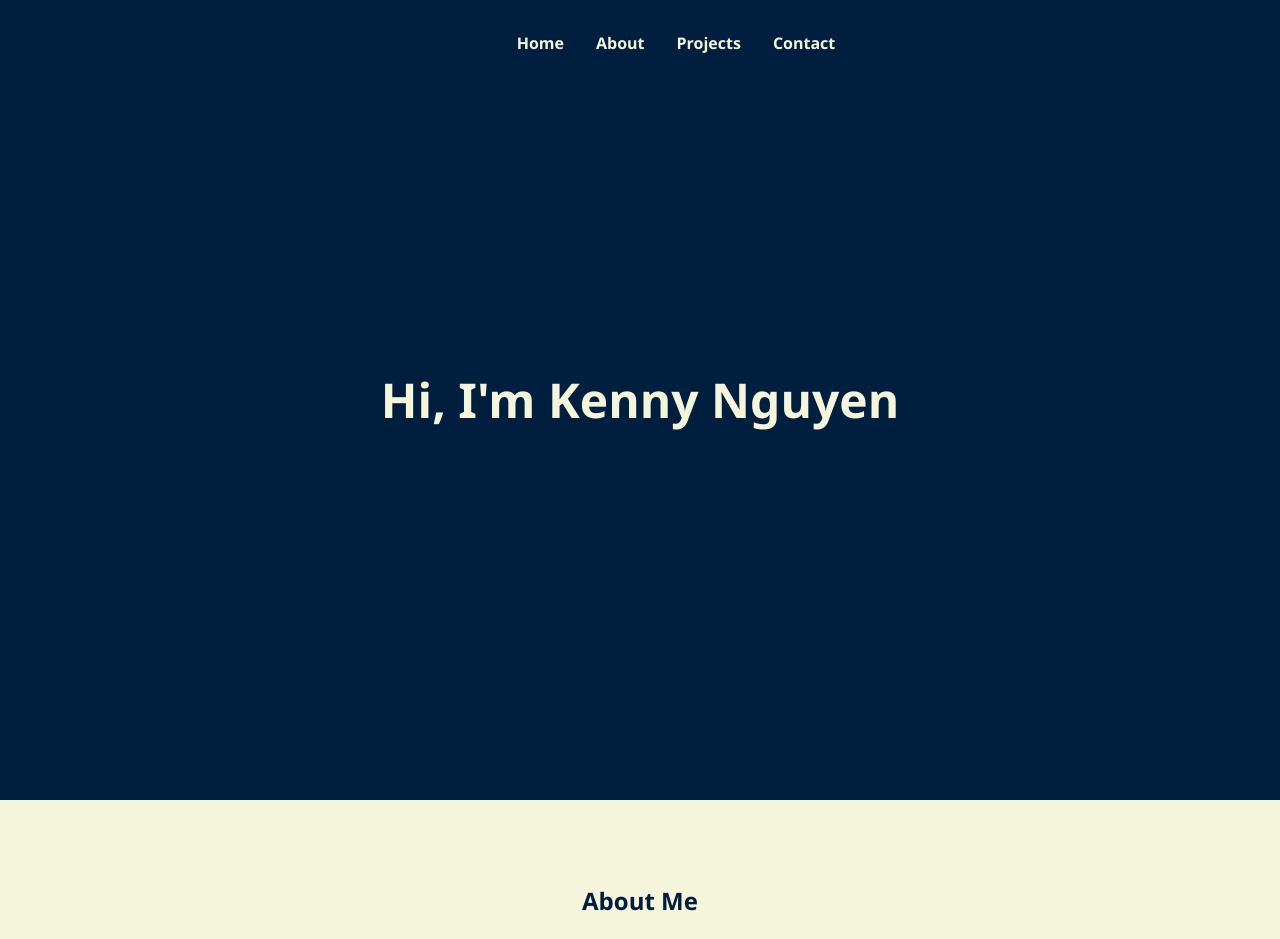
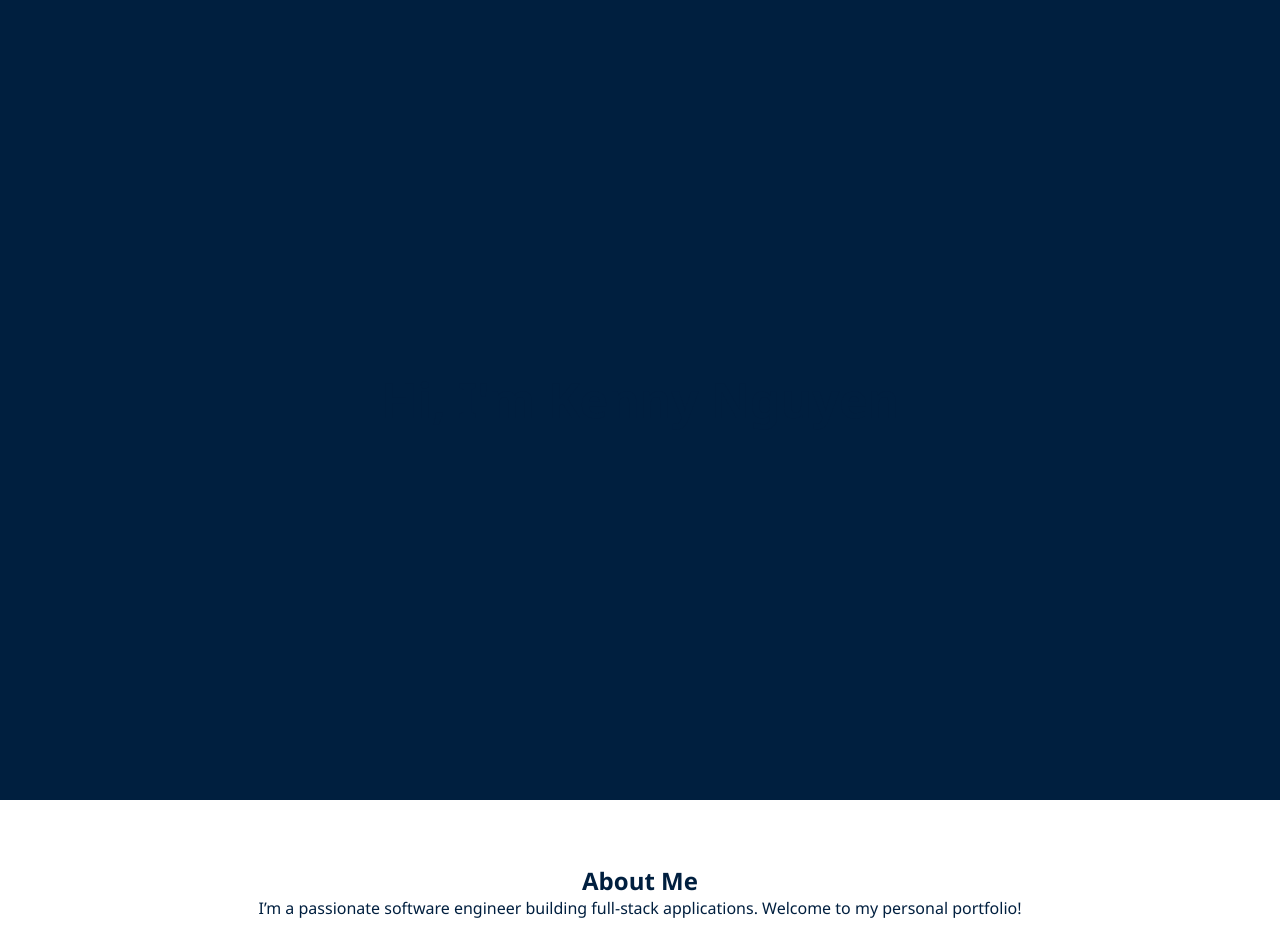
Before and after one commit to k3nnynguy3n/PersonalWebsite, a React (Create React App) app: page / in a window 1280 px wide. Shown: the top 939 px of the page. Built offline with nearby package versions, Linux system fonts and the light colour scheme.

Commit message:
Update code structure

```diff
--- a/public/index.html
+++ b/public/index.html
@@ -1,43 +1,11 @@
 <!DOCTYPE html>
 <html lang="en">
-  <head>
-    <meta charset="utf-8" />
-    <link rel="icon" href="%PUBLIC_URL%/favicon.ico" />
-    <meta name="viewport" content="width=device-width, initial-scale=1" />
-    <meta name="theme-color" content="#000000" />
-    <meta
-      name="description"
-      content="Web site created using create-react-app"
-    />
-    <link rel="apple-touch-icon" href="%PUBLIC_URL%/logo192.png" />
-    <!--
-      manifest.json provides metadata used when your web app is installed on a
-      user's mobile device or desktop. See https://developers.google.com/web/fundamentals/web-app-manifest/
-    -->
-    <link rel="manifest" href="%PUBLIC_URL%/manifest.json" />
-    <!--
-      Notice the use of %PUBLIC_URL% in the tags above.
-      It will be replaced with the URL of the `public` folder during the build.
-      Only files inside the `public` folder can be referenced from the HTML.
-
-      Unlike "/favicon.ico" or "favicon.ico", "%PUBLIC_URL%/favicon.ico" will
-      work correctly both with client-side routing and a non-root public URL.
-      Learn how to configure a non-root public URL by running `npm run build`.
-    -->
-    <title>React App</title>
-  </head>
-  <body>
-    <noscript>You need to enable JavaScript to run this app.</noscript>
-    <div id="root"></div>
-    <!--
-      This HTML file is a template.
-      If you open it directly in the browser, you will see an empty page.
-
-      You can add webfonts, meta tags, or analytics to this file.
-      The build step will place the bundled scripts into the <body> tag.
-
-      To begin the development, run `npm start` or `yarn start`.
-      To create a production bundle, use `npm run build` or `yarn build`.
-    -->
-  </body>
+<head>
+  <meta charset="UTF-8" />
+  <meta name="viewport" content="width=device-width, initial-scale=1.0" />
+  <title>Kenny Nguyen | Portfolio</title>
+</head>
+<body>
+  <div id="root"></div>
+</body>
 </html>
--- a/src/App.css
+++ b/src/App.css
@@ -1,11 +1,16 @@
 :root {
   --navy: #001f3f;
-    --cream: #f5f5dc;
+  --navy-dark: #000d1a;
   --white: #ffffff;
 }
 
+* {
+  box-sizing: border-box;
+  margin: 0;
+  padding: 0;
+}
+
 body {
-    margin: 0;
   font-family: 'Segoe UI', sans-serif;
   background-color: var(--cream);
   color: var(--navy);
--- a/src/App.jsx
+++ b/src/App.jsx
@@ -1,4 +1,3 @@
-import Header from './components/Header';
 import Hero from './components/Hero';
 import About from './components/About';
 import Projects from './components/Projects';
@@ -7,13 +6,10 @@
 function App() {
   return (
     <>
-      <Header />
-      <main>
-        <Hero />
-        <About />
-        <Projects />
-        <Contact />
-      </main>
+      <Hero />
+      <About />
+      <Projects />
+      <Contact />
     </>
   );
 }
```
Lines whose indentation alone changed are shown as unchanged.
